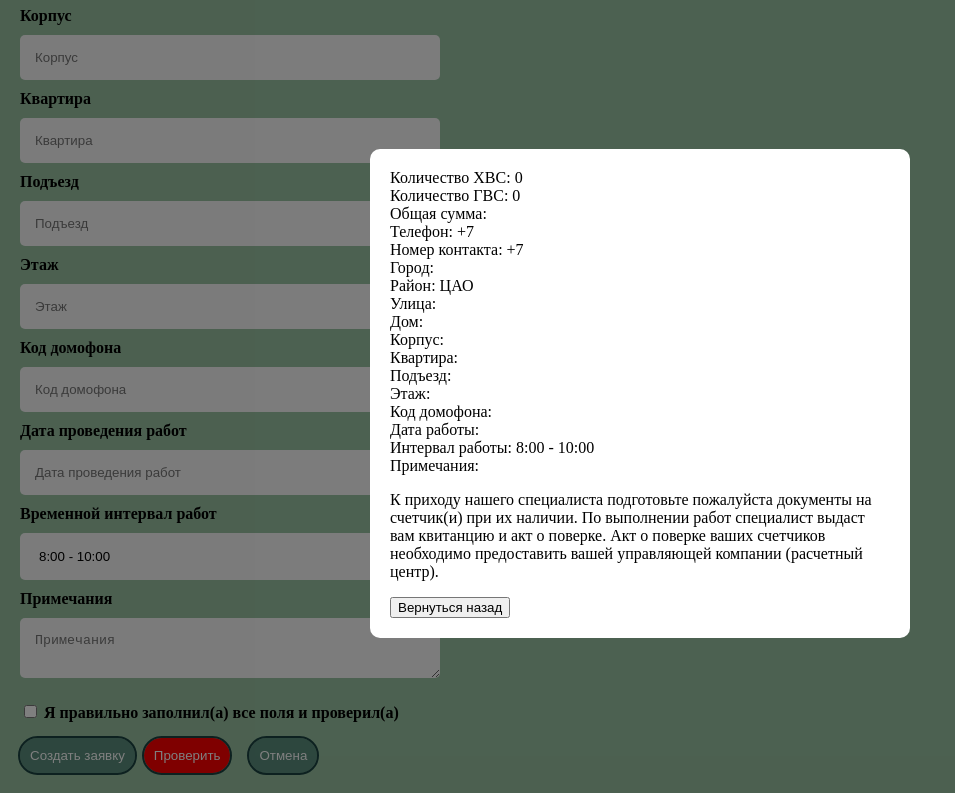
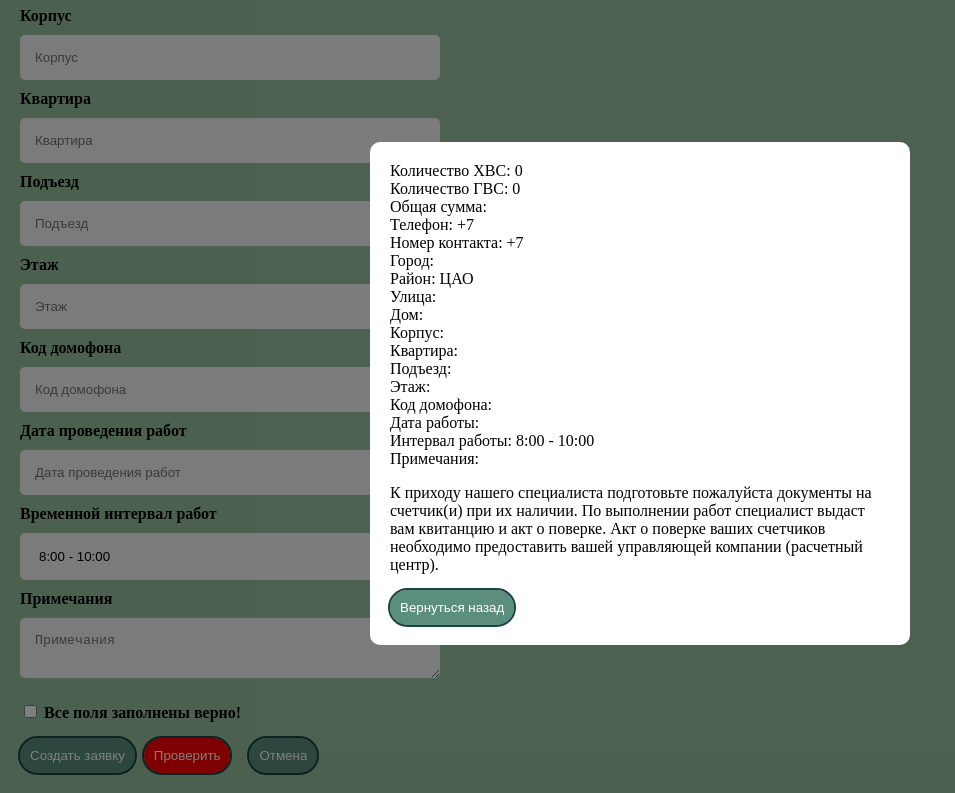
Before and after one commit to Metrologiya/appmetr, a plain HTML site: page index.html in a window 1280 px wide. Both pictures are taken after a click on the button "Проверить". Shown: the part 788-1581 px from the top of the page, without its empty margins (0-955 px from the left). Drawn offline with nearby package versions, Linux system fonts and the light colour scheme; a script that the page names is missing.

Commit message:
Add files via upload

```diff
--- a/index.html
+++ b/index.html
@@ -124,7 +124,7 @@
 <textarea id="notes" name="notes" placeholder="Примечания"></textarea>
 </div>
 <div id="error"></div>
-  <input id="agreeCheckbox" type="checkbox"/><label for="agreeCheckbox"> Я правильно заполнил(а) все поля и проверил(а)</label>
+  <input id="agreeCheckbox" type="checkbox"/><label for="agreeCheckbox"> Все поля заполнены верно!</label>
 <div class="button-group">
 <button disabled="disabled" id="submit" type="submit">Создать заявку</button>
 <button id="checkButton" type="button">Проверить</button>
--- a/styles.css
+++ b/styles.css
@@ -41,6 +41,17 @@ textarea {
 #agreeCheckbox {
   margin-bottom: 20px; /* Добавим отступ снизу */
 
+}
+
+#modal button {
+  padding: 10px;
+  margin: 0 5px 0 0;
+  border-radius: 50px;
+  border: none;
+  background-color: #5B8E7D; /* Используйте цвет кнопки отмена */
+  color: white;
+  outline: 2px solid #1a4341;
+  cursor: pointer;
 }
 
 
```
